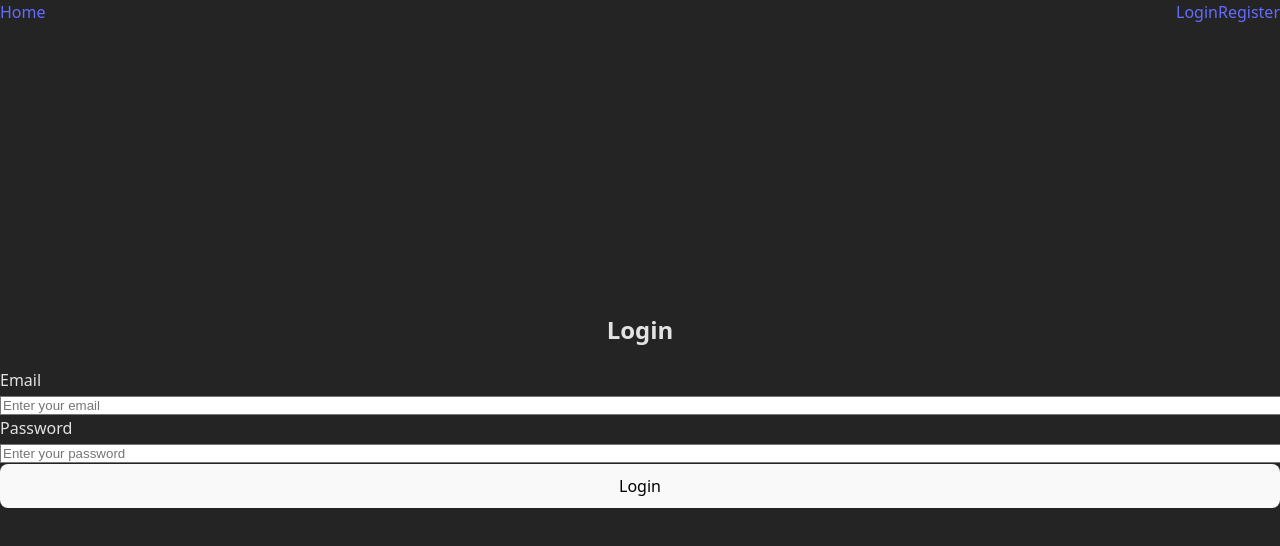
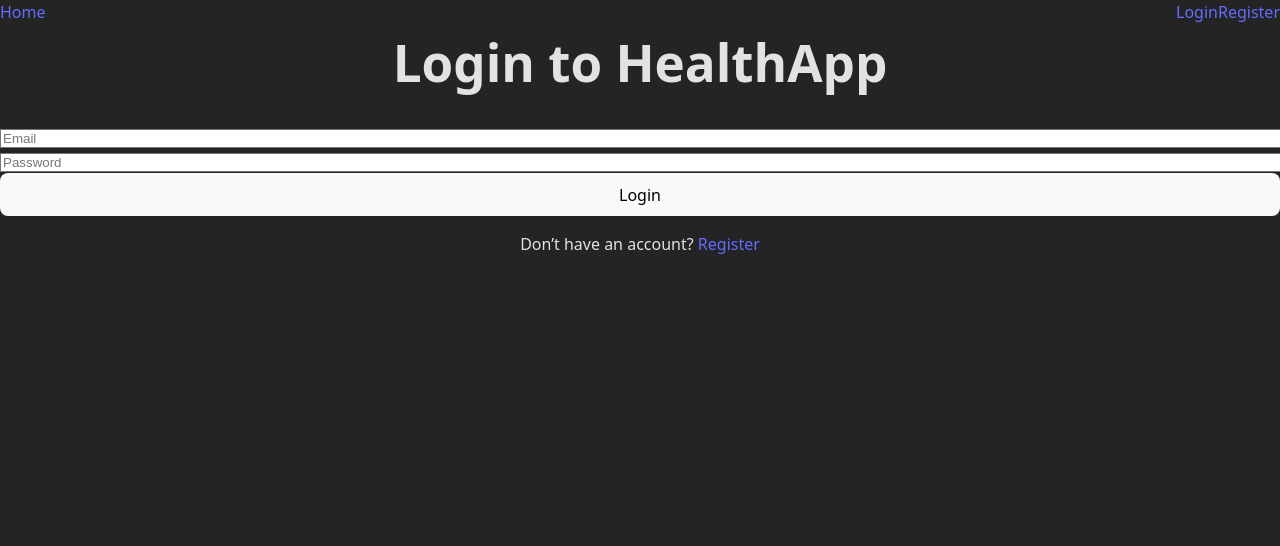
Before and after one commit to PLP-MERN-Stack-Development/mern-stack-integration-MwandikiAntony, a React (Vite) app in the folder client/: page /login in a window 1280 px wide. Shown: the top 546 px of the page. Built offline with nearby package versions, Linux system fonts and the light colour scheme.

Commit message:
edited login

```diff
--- a/client/src/App.jsx
+++ b/client/src/App.jsx
@@ -1,31 +1,25 @@
-import { Routes, Route, Navigate } from 'react-router-dom'
-import Login from './pages/Login'
-import Register from './pages/Register'
-import Patients from './pages/Patients'
-import AddPatient from './pages/addPatient'
-import Navbar from './components/Navbar'
-import { useAuth } from './context/AuthContext'
+import { Routes, Route, Navigate } from "react-router-dom";
+import Login from "./pages/Login";
+import Register from "./pages/Register";
+import Patients from "./pages/Patients";
+import AddPatient from "./pages/AddPatient";
+import Navbar from "./components/Navbar";
+import { useAuth } from "./context/AuthContext";
 
 export default function App() {
-  const { user } = useAuth()
+  const { user } = useAuth();
 
   return (
-    <div className="flex flex-col min-h-screen">
-      {/* Fixed Navbar */}
+    <div id="app">
       <Navbar />
-
-      {/* Content area: full height minus Navbar */}
-      <div className="flex-1 pt-20"> {/* pt-20 = padding-top to avoid Navbar overlap */}
+      <main>
         <Routes>
-          <Route
-            path="/"
-            element={user ? <Patients /> : <Navigate to="/login" />}
-          />
+          <Route path="/" element={user ? <Patients /> : <Navigate to="/login" />} />
           <Route path="/login" element={<Login />} />
           <Route path="/register" element={<Register />} />
           <Route path="/add" element={<AddPatient />} />
         </Routes>
-      </div>
+      </main>
     </div>
-  )
+  );
 }
--- a/client/src/pages/Login.jsx
+++ b/client/src/pages/Login.jsx
@@ -1,52 +1,52 @@
 import { useState } from "react";
-import API from "../services/api";
 import { useAuth } from "../context/AuthContext";
-import { useNavigate } from "react-router-dom";
+import { Link, useNavigate } from "react-router-dom";
 
 export default function Login() {
-  const [form, setForm] = useState({ email: "", password: "" });
+  const [email, setEmail] = useState("");
+  const [password, setPassword] = useState("");
   const { login } = useAuth();
   const navigate = useNavigate();
 
   const handleSubmit = async (e) => {
     e.preventDefault();
-    try {
-      const res = await API.post("/auth/login", form);
-      login(res.data.user, res.data.token);
+    await login(email, password);
     navigate("/");
-    } catch (err) {
-      alert("Login failed. Check your credentials.");
-    }
   };
 
   return (
-    <div className="flex justify-center items-center h-full w-full bg-gray-100">
-      <form className="bg-white shadow-lg rounded-2xl p-8 w-full max-w-md space-y-6" onSubmit={handleSubmit}>
-        <h2 className="text-2xl font-bold text-center text-blue-600">Login</h2>
-        <div>
-          <label className="block text-gray-700 mb-1">Email</label>
+    <div className="flex flex-col items-center justify-center w-full max-w-md bg-gray-800 text-white p-8 rounded-2xl shadow-xl">
+      <h1 className="text-2xl font-bold mb-6 text-center">Login to HealthApp</h1>
+      <form onSubmit={handleSubmit} className="w-full space-y-4">
         <input
           type="email"
-            placeholder="Enter your email"
-            value={form.email}
-            onChange={(e) => setForm({ ...form, email: e.target.value })}
-            className="w-full px-4 py-2 border rounded-lg focus:ring-2 focus:ring-blue-400 focus:outline-none"
+          placeholder="Email"
+          className="w-full p-3 rounded-lg border border-gray-600 bg-gray-900 focus:outline-none focus:ring-2 focus:ring-blue-500"
+          value={email}
+          onChange={(e) => setEmail(e.target.value)}
           required
         />
-        </div>
-        <div>
-          <label className="block text-gray-700 mb-1">Password</label>
         <input
           type="password"
-            placeholder="Enter your password"
-            value={form.password}
-            onChange={(e) => setForm({ ...form, password: e.target.value })}
-            className="w-full px-4 py-2 border rounded-lg focus:ring-2 focus:ring-blue-400 focus:outline-none"
+          placeholder="Password"
+          className="w-full p-3 rounded-lg border border-gray-600 bg-gray-900 focus:outline-none focus:ring-2 focus:ring-blue-500"
+          value={password}
+          onChange={(e) => setPassword(e.target.value)}
           required
         />
-        </div>
-        <button type="submit" className="w-full bg-blue-600 text-white py-2 rounded-lg hover:bg-blue-700 transition">Login</button>
+        <button
+          type="submit"
+          className="w-full bg-blue-600 hover:bg-blue-700 text-white font-semibold py-3 rounded-lg transition"
+        >
+          Login
+        </button>
       </form>
+      <p className="mt-4 text-sm text-gray-400">
+        Don’t have an account?{" "}
+        <Link to="/register" className="text-blue-400 hover:underline">
+          Register
+        </Link>
+      </p>
     </div>
   );
 }
```
Lines whose indentation alone changed are shown as unchanged.
